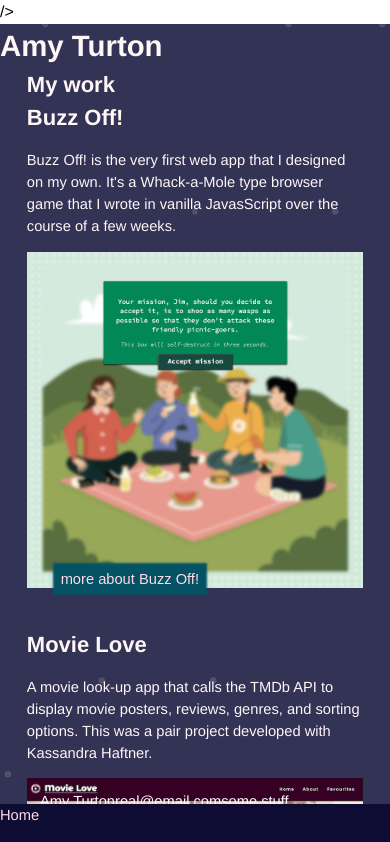
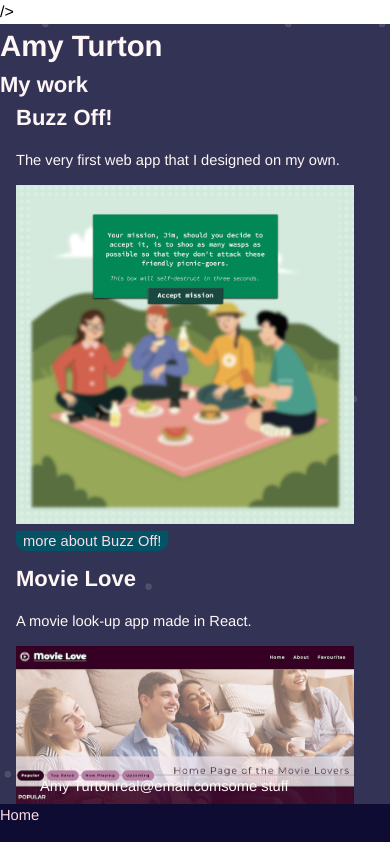
Before and after one commit to manytrout/portfolio-amy, a React (Create React App) app: page / in a window 390 px wide. Shown: the top 842 px of the page. Built offline with nearby package versions, Linux system fonts and the light colour scheme; a web font is replaced by a local one.

Commit message:
added and removed some classes and did some responsive grid stuff

```diff
--- a/src/components/Project.js
+++ b/src/components/Project.js
@@ -45,7 +45,7 @@ function Project({
 				{/* DONE: fix slug so it doesn't bring me to the bottom of the home page */}
 				<CallToAction
 					slug="/"
-					hardText="a CTA goes here"
+					hardText="CTA pls"
 					variableText={title}
 				/>
 			</div>
--- a/src/components/Tiles.js
+++ b/src/components/Tiles.js
@@ -6,39 +6,41 @@ function Tiles() {
 	// TO DO: ask about accessibility suggestions
 	let posts = getPosts();
 
-	let assignments = posts.filter((post) => {
-		return post.projectType === "assignment";
-	});
-	let fun = posts.filter((post) => {
-		return post.projectType === "fun";
-	});
+
 	return (
-		<div className="tiles-container">
-			{/* <div className="assignments-container accordion">
-				<input type="checkbox" id="tab1" />
-				<label className="accordion-label" htmlFor="tab1">
-					Projects
-				</label>
-				{assignments.map((singleProject, i) => {
-					return <Tile key={i} {...singleProject} />;
-				})}
-			</div>
-			<div className="fun-container accordion">
-				<input type="checkbox" id="tab2" />
-				<label className="accordion-label" htmlFor="tab2">
-					Fun
-				</label>
-				{fun.map((singleProject, i) => {
-					return <Tile key={i} {...singleProject} />;
-				})}
-			</div> */}
 			<div className="projects">
 				{posts.map((singleProject, i) => {
 					return <Tile key={i} {...singleProject} />;
 				})}
-			</div>
+
 		</div>
 	);
 }
 
 export default Tiles;
+
+// 	let assignments = posts.filter((post) => {
+// 	return post.projectType === "assignment";
+// });
+// let fun = posts.filter((post) => {
+// 	return post.projectType === "fun";
+// });
+
+//  <div className="assignments-container accordion">
+// 	<input type="checkbox" id="tab1" />
+// 	<label className="accordion-label" htmlFor="tab1">
+// 		Projects
+// 	</label>
+// 	{assignments.map((singleProject, i) => {
+// 		return <Tile key={i} {...singleProject} />;
+// 	})}
+// </div>
+// <div className="fun-container accordion">
+// 	<input type="checkbox" id="tab2" />
+// 	<label className="accordion-label" htmlFor="tab2">
+// 		Fun
+// 	</label>
+// 	{fun.map((singleProject, i) => {
+// 		return <Tile key={i} {...singleProject} />;
+// 	})}
+// </div>
--- a/src/data/projectData.js
+++ b/src/data/projectData.js
@@ -28,10 +28,12 @@ const posts = [
 			<div className="summary">
 				<div>
 					<p>
-						Buzz Off! is the very first web app that I designed on
-						my own. It's a Whack-a-Mole type browser game that I
+						{/* Buzz Off! is  */}
+						The very first web app that I designed on
+						my own.
+						{/* It's a Whack-a-Mole type browser game that I
 						wrote in vanilla JavasScript over the course of a few
-						weeks.
+						weeks. */}
 					</p>
 				</div>
 			</div>
@@ -109,9 +111,10 @@ const posts = [
 		body: (
 			<div className="summary">
 				<p>
-					A movie look-up app that calls the TMDb API to display movie
+					A movie look-up app made in React.
+					{/* that calls the TMDb API to display movie
 					posters, reviews, genres, and sorting options. This was a
-					pair project developed with Kassandra Haftner.
+					pair project developed with Kassandra Haftner. */}
 				</p>
 			</div>
 		),
@@ -162,10 +165,11 @@ const posts = [
 		body: (
 			<div className="summary">
 				<p>
-					Calculator made in React, including memory buttons, square
+					Calculator made in React!
+					{/* including memory buttons, square
 					root, and other functions. Strictly speaking, this was a
 					small assignment buuuuttt it was a lot of fun and it's when
-					React started to click for me.
+					React started to click for me. */}
 				</p>
 			</div>
 		),
@@ -203,9 +207,9 @@ const posts = [
 		body: (
 			<div className="summary">
 				<p>
-					A wordpres-driven website for Amazalia Acrescapers, a
-					landscaping and garden maintenance company providing
-					services on Hawai'i (aka The Big Island).
+					A wordpres-driven website for Amazalia Acrescapers.
+					{/* a landscaping and garden maintenance company providing
+					services on Hawai'i (aka The Big Island). */}
 				</p>
 			</div>
 		),
--- a/src/pages/PageHome.js
+++ b/src/pages/PageHome.js
@@ -6,11 +6,11 @@ function PageHome() {
 		<main id="home-main main-id">
 			{/* what if i made sections based on project type */}
 
-			<section className="projectsSection">
+
 				<h2>My work</h2>
 				{/* TO DO: make H2 a variable */}
 				<Tiles />
-			</section>
+
 			<About className="#about"/>
 		</main>
 	);
--- a/src/scss/App.scss
+++ b/src/scss/App.scss
@@ -6,15 +6,15 @@
 
 // main {
 // 	@include media.min-width(small) {
-// 		// background: yellow;
+// 		background: yellow;
 
 // 	}
-// 	@include media.min-width(medium) {
-// 		// background: red;
+// @include media.min-width(medium) {
+// 		background: red;
 // 	}
 
 // 	@include media.min-width(large) {
-// 		// background: green;
+// 		background: green;
 // 	}
 // }
 
@@ -111,52 +111,83 @@ body {
 	/* background by SVGBackgrounds.com */
 }
 main {
-	width: 90vw;
-	padding: 0rem 0.5em;
-	margin: 0 auto;
+	width: 100vw;
+	padding: 0;
+	margin: 0;
 }
-.tiles-container {
-	// border: solid 1px yellow;
-	.singleTile {
-		width: 16em;
-		img,
-		p {
-			width: calc(90vw - 1em);
-		}
+.projects {
+	width: 100%;
+	padding: 0 1rem;
+
+	--grid-layout-gap: 10px;
+	--grid-column-count: 4;
+	--grid-item--min-width: 16rem;
+
+	/** css-tricks! https://css-tricks.com/an-auto-filling-css-grid-with-max-columns/
+		 * Calculated values.
+		 */
+	--gap-count: calc(var(--grid-column-count) - 1);
+	--total-gap-width: calc(var(--gap-count) * var(--grid-layout-gap));
+	--grid-item--max-width: calc(
+		(100% - var(--total-gap-width)) / var(--grid-column-count)
+	);
+
+	display: grid;
+	grid-template-columns: repeat(
+		auto-fill,
+		minmax(
+			max(var(--grid-item--min-width), var(--grid-item--max-width)),
+			1fr
+		)
+	);
+	grid-gap: var(--grid-layout-gap);
+	img,
+	p {
+		width: calc(99% - 1rem);
 	}
 }
+
 .single-page {
 	// TO DO: make sure the nav etc is sticky
 	height: 100%;
 	width: 100%;
 }
+.singleTile{
+	display: inline-block;
+}
+
 .buttonContainer {
 	position: relative;
-	top: -2rem;
-	left: 20px;
-	right: 20px;
+	top: 0;
+	// left: 20px;
+	// right: 20px;
 	button {
 		font-size: typog.$textSize;
-		padding: 0.3rem;
-		margin: 0.2rem 0.5rem;
+		width: 100%;
+		// padding: 0.3rem;
+		// margin: 0.2rem 0.5rem;
 		border: 1px solid;
+		// border-radius: 15px;
+		border-bottom-left-radius: 10px;
+		border-bottom-right-radius: 10px;
 		border-color: transparent;
 		background-color: portfolio.$tealMedium;
 		color: portfolio.$pinkLight;
 		cursor: pointer;
-		animation: ping-surge 1.8s infinite ease;
+		animation: ping-surge 1.8s infinite;
+		animation-timing-function: cubic-bezier(0.1, -0.6, 0.2, 0);
 	}
 
 	@keyframes ping-surge {
-		0% {
-			box-shadow: 0 0 1px 1px portfolio.$tealMedium;
+		50% {
+			box-shadow: -1px 0px portfolio.$tealMediumSemiTransparent,
+				1px 0px portfolio.$tealMediumSemiTransparent,
+				0px -1px portfolio.$tealMediumSemiTransparent,
+				1px 0px portfolio.$tealMediumSemiTransparent;
 		}
-		50% {
-			box-shadow: 0 0 2px 2px portfolio.$tealMedium;
-		}
-		100% {
-			box-shadow: 0 0px 1px 1px portfolio.$tealMedium;
-		}
+		// 25% {
+		// 	box-shadow: 2px 0px teal, -2px 0px teal;
+		// }
 	}
 }
 .buttonContainer:focus {
@@ -200,8 +231,8 @@ main {
 	display: flex;
 	flex-direction: row;
 	position: fixed;
-	margin: 0 auto;
-	width: 100%;
+	// margin: 0 auto;
+	// width: 100%;
 	bottom: 2rem;
 	li {
 		list-style: none;
@@ -348,3 +379,28 @@ main {
 // }
 
 // /* accordion functionality from https://dev.to/sababg/css-only-accordion-59db */
+
+/* more crap */
+// margin: 0 .5rem;
+// width: calc(100vw - 1em);
+// width: 100%;
+
+// border: solid 1px yellow;
+/* comment this back in later
+	display: grid;
+	grid-template-columns: repeat(auto-fit, minmax(20rem, 1fr));
+	// thank u css-tricks!!
+	margin: 0 auto;
+	grid-gap: 0.4rem;
+	.singleTile {
+		margin: 0 auto;
+		// justify-items: center;
+		width: 17rem;
+		img,
+		p {
+			width: calc(99% - 1em);
+		}
+		// border: dashed 1px orange;
+	}
+	// end of comment this back in later
+	*/
--- a/src/scss/_media.scss
+++ b/src/scss/_media.scss
@@ -7,7 +7,8 @@ $breakpoint-extra-large: 1300px;
 @mixin min-width($breakpoint) {
   @if ($breakpoint == small){
     @media (min-width: $breakpoint-small){
-      @content;
+      // @content;
+      grid-template-columns: 1fr;
     }
   }
     @else if ($breakpoint == medium) {
@@ -26,3 +27,31 @@ $breakpoint-extra-large: 1300px;
       @error "UNKNOWN MEDIA BREAKPOINT #{$breakpoint}";
     }
   }
+
+  // $mobile: 768px;
+  // $tablet: 1024px;
+  // $desktop: 1200px;
+
+  // @media (max-width: $mobile) {
+  //   .tiles-container {
+  //     grid-template-columns: 1fr;
+  //   }
+  // }
+
+  // @media (min-width: $mobile) and (max-width: $tablet) {
+  //   .tiles-container {
+  //     grid-template-columns: 1fr 1fr;
+  //   }
+  // }
+
+  // @media (min-width: $tablet) and (max-width: $desktop) {
+  //   .tiles-container {
+  //     grid-template-columns: 1fr 1fr 1fr;
+  //   }
+  // }
+
+  // @media (min-width: $desktop) {
+  //   .tiles-container {
+  //     grid-template-columns: 1fr 1fr 1fr 1fr;
+  //   }
+  // }
--- a/src/scss/_variables.scss
+++ b/src/scss/_variables.scss
@@ -5,6 +5,7 @@ $pinkMedium: #ffc0cb;
 $pinkDark: #ce959f;
 $pinkVeryDark: #332729;
 $tealMedium: #045365;
+$tealMediumSemiTransparent: #0453659d;
 $lilacTransparent: #fd76f80b;
 $lilacAlmostTransparent: #fd76f82d;
 $lilacPartlyTransparent: #fd76f832;
```
